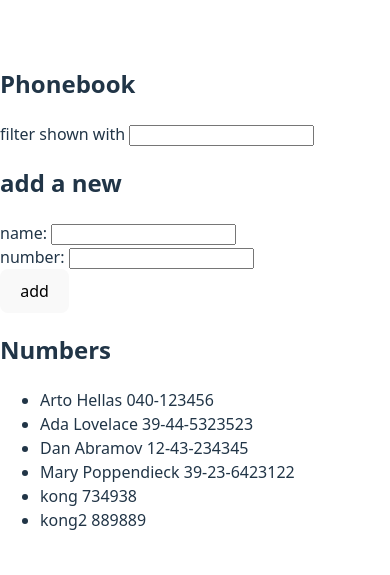
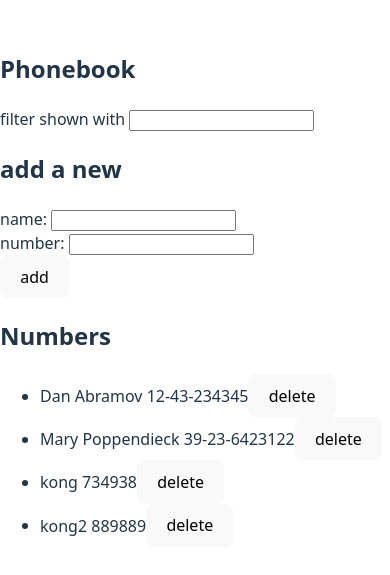
Before and after one commit to LeoInTheLoop/fullstack-relearn, a React (Vite) app in the folder part2/phonebook/phonebook/: page / in a window 390 px wide. Shown: the part 125-700 px from the top of the page. Built offline with nearby package versions, Linux system fonts and the light colour scheme; data requests are answered from the project's data file.

Commit message:
2.14: The Phonebook step 9

```diff
--- a/part2/phonebook/phonebook/db.json
+++ b/part2/phonebook/phonebook/db.json
@@ -1,15 +1,5 @@
 {
   "persons": [
-    {
-      "name": "Arto Hellas",
-      "number": "040-123456",
-      "id": "1"
-    },
-    {
-      "name": "Ada Lovelace",
-      "number": "39-44-5323523",
-      "id": "2"
-    },
     {
       "name": "Dan Abramov",
       "number": "12-43-234345",
--- a/part2/phonebook/phonebook/src/App.jsx
+++ b/part2/phonebook/phonebook/src/App.jsx
@@ -66,18 +66,27 @@ const App = () => {
           setNewName('')
           setNewNumber('')
         })
-
-
     }
-
-
   }
 
   const filteredPersons = persons.filter(person =>
     person.name.toLowerCase().includes(newFilter.toLowerCase())
   )
   const personsToShow = newFilter ? filteredPersons : persons
-
+  const deletePerson = (id) => {
+    if (window.confirm(`Delete ${persons.find(p => p.id === id).name}?`)) {
+      teleService
+        .delete(id)
+        .then(() => {
+          setPersons(persons.filter(person => person.id !== id))
+        })
+        // eslint-disable-next-line no-unused-vars
+        .catch(error => {
+          alert(`Information of ${persons.find(p => p.id === id).name} has already been removed from server`)
+          setPersons(persons.filter(person => person.id !== id))
+        })
+    }
+  }
 
 
   return (
@@ -93,7 +102,7 @@ const App = () => {
         onNumberChange={newnumbrtHandler}
       />
       <h2>Numbers</h2>
-      <Persons persons={personsToShow} />
+      <Persons persons={personsToShow} deletePerson={deletePerson} />
 
     </div>
   )
--- a/part2/phonebook/phonebook/src/components/Persons.jsx
+++ b/part2/phonebook/phonebook/src/components/Persons.jsx
@@ -1,9 +1,12 @@
 
-const Persons = ({ persons }) => {
+const Persons = ({ persons, deletePerson }) => {
   return (
     <ul>
       {persons.map((person, index) => (
-        <li key={index}>{person.name + "  "+ person.number}  </li>
+        <li key={index}>
+        {person.name + "  "+ person.number}
+        <button onClick={()=>deletePerson(person.id)}>delete</button>
+         </li>
       ))}
     </ul>
   )
--- a/part2/phonebook/phonebook/src/services/teles.js
+++ b/part2/phonebook/phonebook/src/services/teles.js
@@ -13,8 +13,13 @@ const update = (id, newObject) => {
   return axios.put(`${baseUrl}/${id}`, newObject)
 }
 
+const deleteItem = (id) => {
+  return axios.delete(`${baseUrl}/${id}`)
+}
+
 export default {
   getAll: getAll,
   create: create,
-  update: update
+  update: update,
+  delete: deleteItem
 }
```
